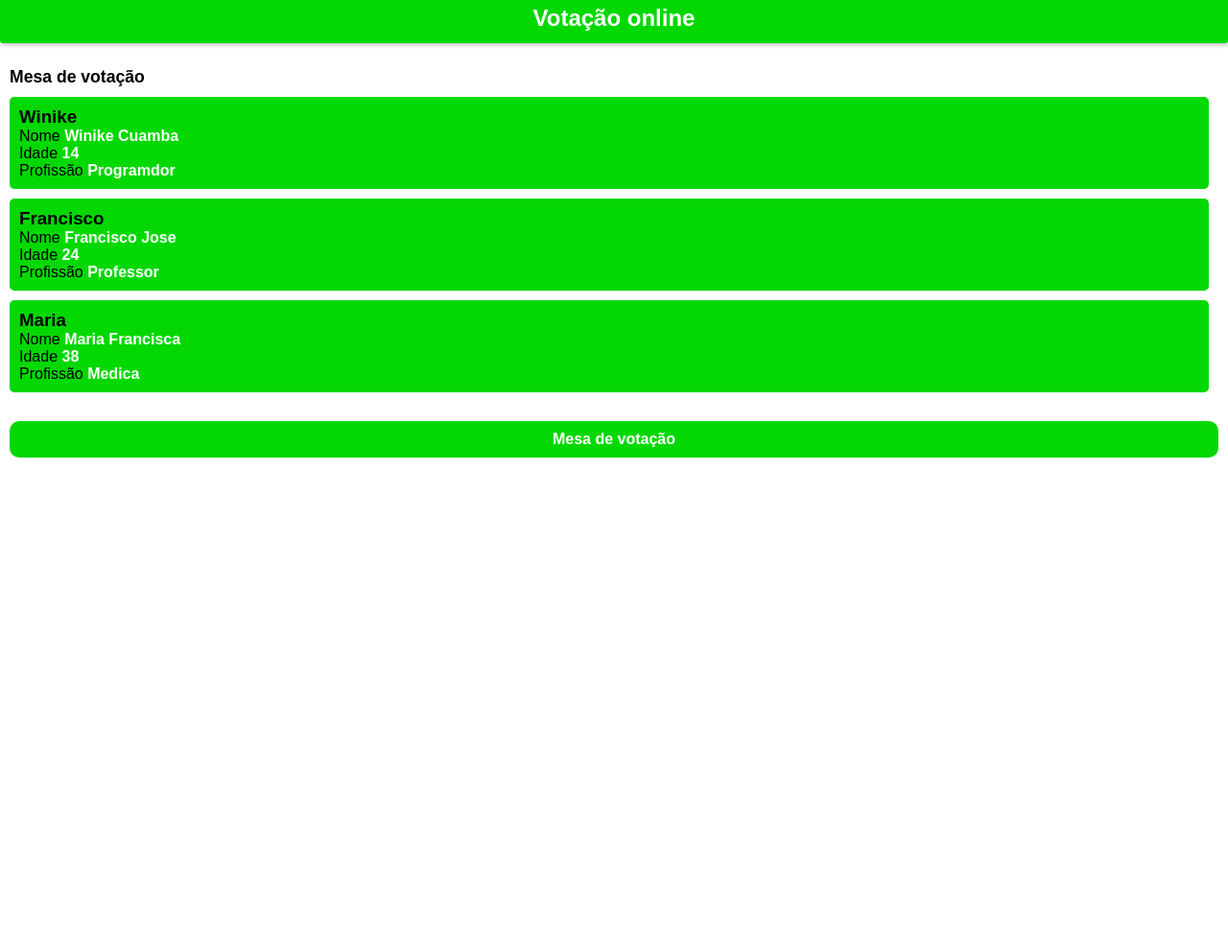
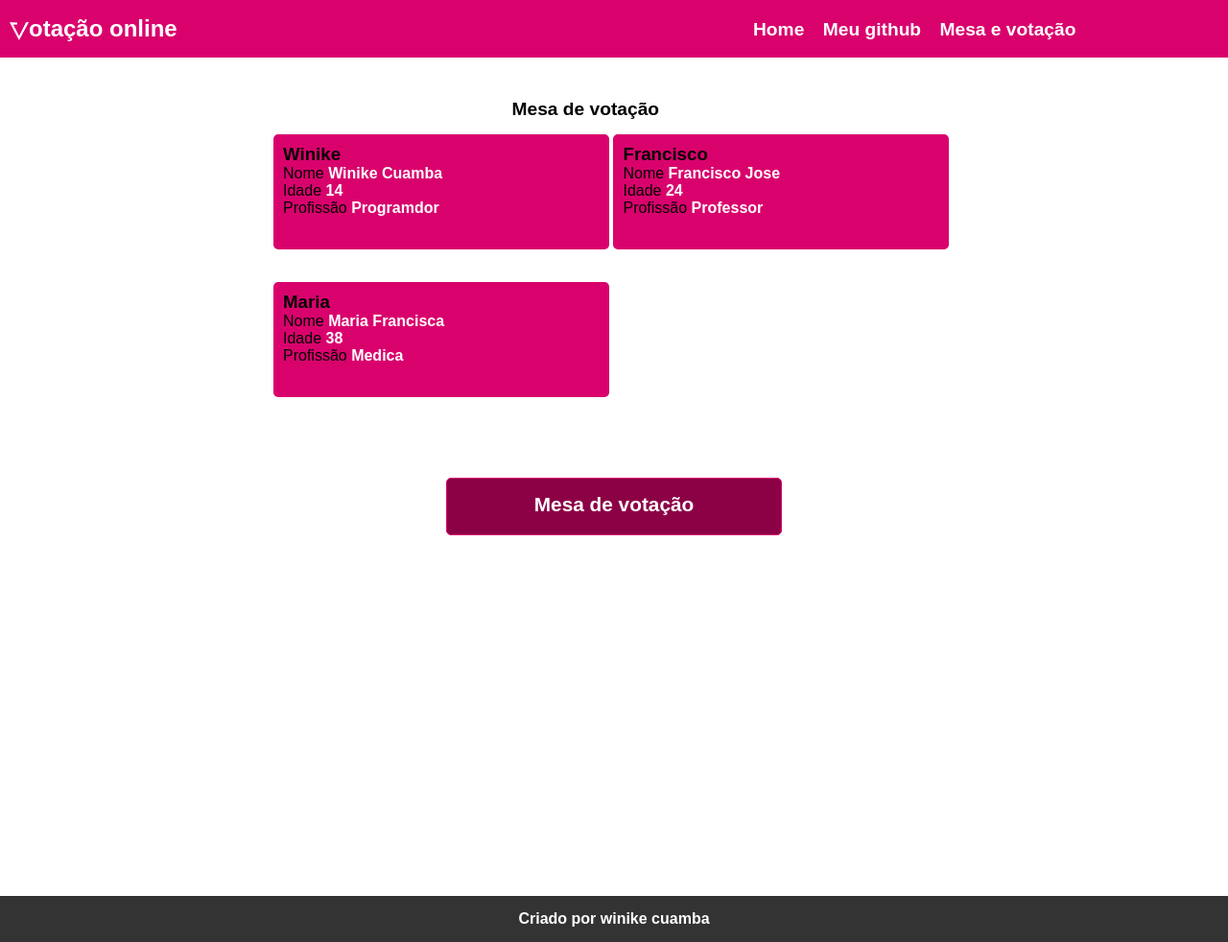
Before and after one commit to WinikeCuamba/projeto-votacao, a plain HTML site: page html/votar.html in a window 1280 px wide. Shown: the whole page at 96% size. Before the commit the page ends 800 px from the top, so only its background shows below. Drawn offline with Linux system fonts and the light colour scheme.

Commit message:
segunda pagina refeita

```diff
--- a/html/votar.html
+++ b/html/votar.html
@@ -5,16 +5,31 @@
   <meta http-equiv="X-UA-Compatible" content="IE=edge">
   <meta name="viewport" content="width=device-width, initial-scale=1.0">
   <link rel="stylesheet" href="../style/votar.css">
-  <link rel="shortcut icon" href="../image/icone-votacao.webp" type="image/x-icon">
+  <link rel="shortcut icon" href="../image/icone.png" type="image/x-icon">
   <title>Site de votação</title>
 </head>
 <body>
   <header>
-    <h1>Votação online</h1>
-  </header>
+    <img src="../image/icone.png"  alt="icone de votação" id="icone-votacao">
+    <h1>otação online</h1>
+    <menu>
+        <!-- Indicador do menu -->
+        <span id="menuIndicador" onclick="funcMenu()">
+            <span id="lCimaMenuIndicador"></span>
+            <span id="lMeioMenuIndicador"></span>
+            <span id="lBaixoMenuIndicador"></span>
+        </span>
+        <!-- Menu -->
+        <ul class="menu-aberto">
+            <li><a href="../index.html">Home</a></li>
+            <li><a href="https://github.com/WinikeCuamba" target="_blank">Meu github</a></li>
+            <li><a href="html/votar.html">Mesa e votação</a></li>
+        </ul>
+    </menu>
+</header>
   <main>
-    <h2>Mesa de votação</h2>
     <section>
+      <h2>Mesa de votação</h2>
       <article>
         <span class="candidato">
           <h3 class="nomeDoCandidato">Winike</h3>
@@ -50,8 +65,12 @@
           Profissão <span class="profissao">Medica</span> <br>
         </div>
       </article>
-       <a href="#" id="mesaDeVotacao">Mesa de votação</a>
+      <a href= "#" id="mesaDeVotacao">Mesa de votação</a>
     </section>
   </main>
+  <footer>
+    <p>Criado por <abbr title="Desenvolvedor">winike cuamba</abbr></p>
+  </footer>
+  <script src="../scripts/menu.js"></script>
 </body>
 </html>
--- a/style/style.css
+++ b/style/style.css
@@ -176,7 +176,7 @@ footer {
 
 footer p {
   font-weight: bold;
-
+  color: white;
 }
 
 footer abbr {
--- a/style/votar.css
+++ b/style/votar.css
@@ -1,8 +1,10 @@
 @charset "UTF-8";
 
 :root {
-  --verde: rgb(3, 216, 3);
-  --branco: white;
+  --cor-principal: #03D803;
+  --var-cor-principal: #1CFF1C;
+  --cor-secundaria: #D9026D;
+  --var-cor-secundaria: #8C0046;
 }
 
 * {
@@ -16,37 +18,142 @@ body {
   height: 100vh;
 
 }
+
+a {
+  text-decoration: none;
+}
 header {
-  background-color: var(--verde);
+  position: relative;
+  background-color: var(--cor-secundaria);
   color: white;
   width: 100vw;
-  text-align: center;
-  border-radius: 0px 0px 3px 3px;
-  box-shadow: 1px 2px 4px rgba(0, 0, 0, 0.247);
+  height: 60px;
+}
+
+
+header img#icone-votacao {
+  position: absolute;
+  top: 45%;
+  left: 5px;
+  display: inline-block;
+  margin: 5px;
+  height: 20px;
+  width: 20px;
+  transform: translate(0%, -50%);
 }
 
 header h1 {
+  position: absolute ;
+  display: inline-block;
+  top: 50%;
+  font-size: 1.5em;
   padding: 5px;
-  font-size: 1.5em;
-  height: 45px;
+  margin-left: 25px;
+  transform: translate(0%, -50%);
 }
 
+header meu span #menuIndicador {
+  width: 100vh;
+}
+
+header menu span#lMeioMenuIndicador {
+  background-color: white;
+  position: absolute;
+  top: 50%;
+  left: 90%;
+  width: 25px;
+  height: 3px;
+  z-index: 11;
+  transition:  0.5s;
+  transform: translateY(-50%);
+}
+
+header menu span#lCimaMenuIndicador {
+  background-color: white;
+  position: absolute;
+  display: block;
+  top: 40%;
+  left: 90%;
+  width: 25px;
+  height: 3px;
+  transition: 0.5s;
+  transform: translateY(-50%);
+  z-index: 11;
+}
+
+header menu span#lBaixoMenuIndicador {
+  background-color: white;
+  position: absolute;
+  display: block;
+  top: 60%;
+  left: 90%;
+  width: 25px;
+  height: 3px;
+  z-index: 11;
+  transition: 0.5s;
+  transform: translateY(-50%);
+
+}
+
+header ul.menu-aberto {
+  background-color: #8c0046e2;
+  display: none;
+  position: fixed;
+  padding: 10px;
+  top: 50%;
+  left: 50%;
+  height: 100vh;
+  width: 102vw;
+  z-index: 10;
+  overflow: hidden;
+  transform: translate(-50%, -50%);
+  transition: all 0.3s;
+}
+
+header ul li {
+  margin-top: 80px;
+  font-weight: bold;
+  font-size: 1.3em;
+  color: white;
+  display: block;
+  list-style-type: none;
+  text-align: center;
+
+}
+
+menu li a {
+  color: white;
+}
+
+
+
 main {
+  position: relative;
   padding: 5px;
-  margin: 5px;
+  margin: auto;
+  max-width: 400px;
   padding-top: 20px;
 }
 
 main h2 {
-  font-size: 1.1em;
+  position: absolute;
+  top: 0;
+  left: 5%;
+  margin-top: 15px;
+  font-size: 1.2em;
 }
 
 main section article {
+  background-color: var(--cor-secundaria);
   margin: 10px 10px 5px 0px;
-  margin-top: 10px;
+  max-width: 400px;
+  height: 120px;
   padding: 10px;
+  margin: auto;
+  margin-top: 30px;
+  overflow: hidden;
   border-radius: 5px;
-  background-color: var(--verde);
+  transition: all 1s;
 }
 
 main span.candidato {
@@ -57,47 +164,8 @@ main h3.nomeDoCandidato {
   display: inline-block;
   margin-right: 75px;
 }
-/*
-main button.btnDetalhes {
-  display: inline-block;
-  margin-left: 75px;
-  background-color: white;
-  position: absolute;
-  top: 50%;
-  border: 0;
-  width: 15px;
-  height: 3px;
-  transform: translate(50%, -50%) rotate(40deg);
-  transform-origin: right;
-  transition: 1s;
-}
 
-main button.btnDetalhes::before {
-  content: " ";
-  position: absolute;
-  background-color: white;
-  display: inline-block;
-  position: relative;
-  top: -9px;
-  left: 9px;
-  width: 15px;
-  height: 3px;
-  transform-origin: left;
-  transform: rotate(-60deg);
-  transition: 1s;
-}
 
-main button.btnDetalhes:hover {
-  transform: rotate(0deg);
-}
-
-main button.btnDetalhes::before:hover {
-  transform: rotate(360deg);
-}
-main div.detalhes {
-  display: none;
-}
-*/
 span.nome, span.idade, span.profissao {
   color: white;
   font-weight: bold;
@@ -105,13 +173,112 @@ span.nome, span.idade, span.profissao {
 
 
 main a#mesaDeVotacao {
-  background-color: var(--verde);
+  background-color: var(--var-cor-secundaria);
+  border: 1px solid var(--cor-secundaria);
+  color: white;
+  text-align: center;
+  display: block;
+  font-weight: bold;
+  font-size: 1.3em;
+  max-width: 350px;
+  height: 60px;
+  padding: 15px;
+  margin: auto;
+  margin-top: 100px;
+  border-radius: 5px;
+  text-align: center;
+  text-decoration: none;
+}
+
+footer {
+  position: absolute;
+  top: 98%;
+  display: block;
+  width: 100%;
+  padding: 15px;
+  text-align: center;
+  margin-top: 200px;
+  background-color: rgba(0, 0, 0, 0.801);
+}
+
+footer p {
   font-weight: bold;
   color: white;
-  display: block;
-  padding: 10px;
-  border-radius: 10px;
+}
+
+footer abbr {
   text-decoration: none;
-  text-align: center;
-  margin-top: 30px;
 }
+
+@media screen and (min-width: 768px) {
+  header span#menuIndicador {
+    display: none;
+    position: relative;
+  }
+  header ul.menu-aberto {
+    background-color: transparent;
+    display: block !important;
+    position: absolute;
+    top: 50%;
+    left: 75%;
+    height: 200px;
+    width: 400px;
+  }
+
+  header ul.menu-aberto li {
+    display: inline-block;
+    font-size: 1.2em;
+    margin-left: 15px;
+    text-align: left;
+  }
+  header ul.menu-aberto li:hover {
+    background-color: var(--var-cor-secundaria);
+  }
+
+  main {
+    margin-top: 50px;
+    max-width: 710px;
+    padding: 0;
+  }
+  main h2 {
+    left: 35%;
+    top: -5%;
+  }
+
+  main article {
+    display: inline-block;
+    width: 350px;
+    margin-left: 30px;
+    margin-top: 50px;
+  }
+  main a#mesaDeVotacao {
+    margin-top: 80px;
+  }
+  footer {
+    margin-top: 150px;
+  }
+}
+
+@media screen and (min-width: 1336px) {
+  header ul.menu-aberto {
+    left: 85%;
+  }
+
+  main {
+    max-width: 1300px;
+  }
+
+  main article {
+    min-width: 420px;
+  }
+  main a#mesaDeVotacao {
+    margin-top: 200px;
+    height: 65px;
+    width: 500px;
+    padding: 20px;
+  }
+
+  footer {
+    margin-top: 50px;
+  }
+}
```
Also changed, not shown: html/contagem.html (deleted, +0 -18 lines), index.html (+2 -0 lines).
